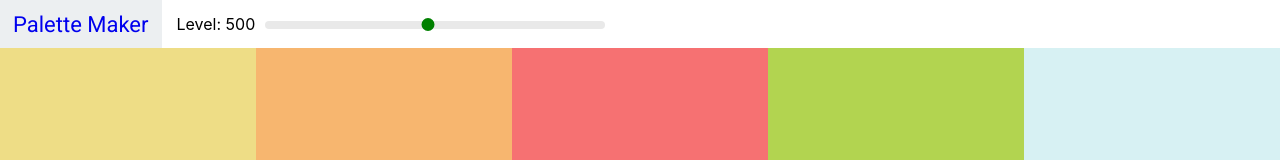
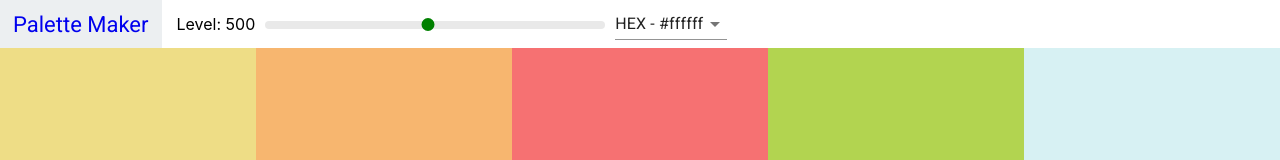
Before and after one commit to giftofgrub/paletteMaker, a React (Create React App) app: page / in a window 1280 px wide. Shown: the top 160 px of the page. Built offline with nearby package versions, Linux system fonts and the light colour scheme.

Commit message:
add Select from Material UI

```diff
--- a/package.json
+++ b/package.json
@@ -3,6 +3,7 @@
   "version": "0.1.0",
   "private": true,
   "dependencies": {
+    "@material-ui/core": "^4.5.1",
     "chroma-js": "^2.0.6",
     "rc-slider": "^8.7.1",
     "react": "^16.10.2",
--- a/src/Navbar.js
+++ b/src/Navbar.js
@@ -1,11 +1,26 @@
 import React, { Component } from 'react';
 import Slider from 'rc-slider';
+import Select from '@material-ui/core/Select';
+import MenuItem from '@material-ui/core/MenuItem';
 import 'rc-slider/assets/index.css';
 import './Navbar.css';
 
 class Navbar extends Component {
+  constructor(props) {
+    super(props);
+    this.state = {
+      format: 'hex'
+    }
+    this.handleChange = this.handleChange.bind(this);
+  }
+  handleChange(e) {
+    this.setState({ format: e.target.value });
+    this.props.handleChange(e.target.value);
+  }
+
   render() {
     const { level, changeLevel } = this.props;
+    const { format } = this.state;
     return (
       <header className="Navbar">
         <div className="logo">
@@ -22,6 +37,13 @@ class Navbar extends Component {
               onAfterChange={changeLevel}/>
           </div>
         </div>
+        <div className="select-container">
+          <Select value={format} onChange={this.handleChange}>
+            <MenuItem value="hex">HEX - #ffffff</MenuItem>
+            <MenuItem value="rgb">RGB - rgb(255,255,255)</MenuItem>
+            <MenuItem value="rgba">RGBA - rgba(255,255,255,1.0)</MenuItem>
+          </Select>
+        </div>
       </header>
     );
   }
--- a/src/Palette.js
+++ b/src/Palette.js
@@ -8,22 +8,27 @@ class Palette extends Component {
     super(props);
     this.state = {
       level: 500,
+      format: "hex",
     }
     this.changeLevel = this.changeLevel.bind(this);
+    this.changeFormat = this.changeFormat.bind(this);
   }
 
   changeLevel(level) {
     this.setState({ level });
   }
+  changeFormat(value) {
+    this.setState({ format: value });
+  }
   render() {
     const { colors } = this.props.palette;
-    const { level } = this.state;
+    const { level,format } = this.state;
     const colorBoxes = colors[level].map(color => (
-      <ColorBox background={color.hex} name={color.name} />
+      <ColorBox background={color[format]} name={color.name} />
     ));
     return (
       <div className="Palette">
-        <Navbar level={level} changeLevel={this.changeLevel}></Navbar>
+        <Navbar level={level} changeLevel={this.changeLevel} handleChange={this.changeFormat}></Navbar>
         {/* navbar goes here */}
         <div className="Palette-colors">
         {/* a number of colored boxes */}
```
Also changed, not shown: 1 other file (tests, documents, lock files or other folders).
